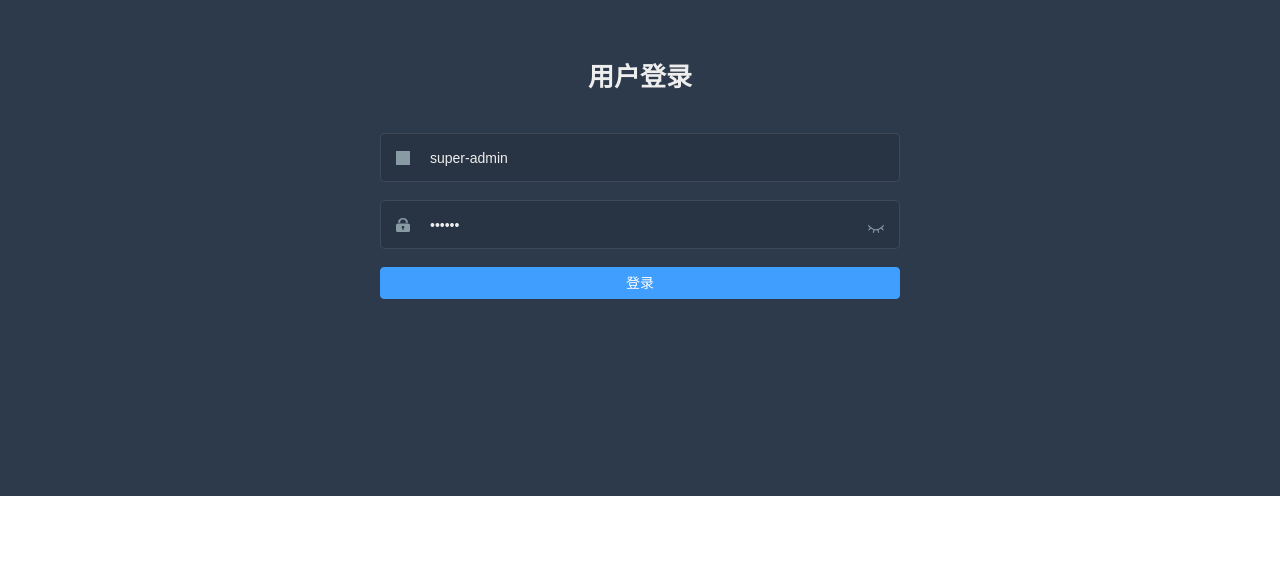
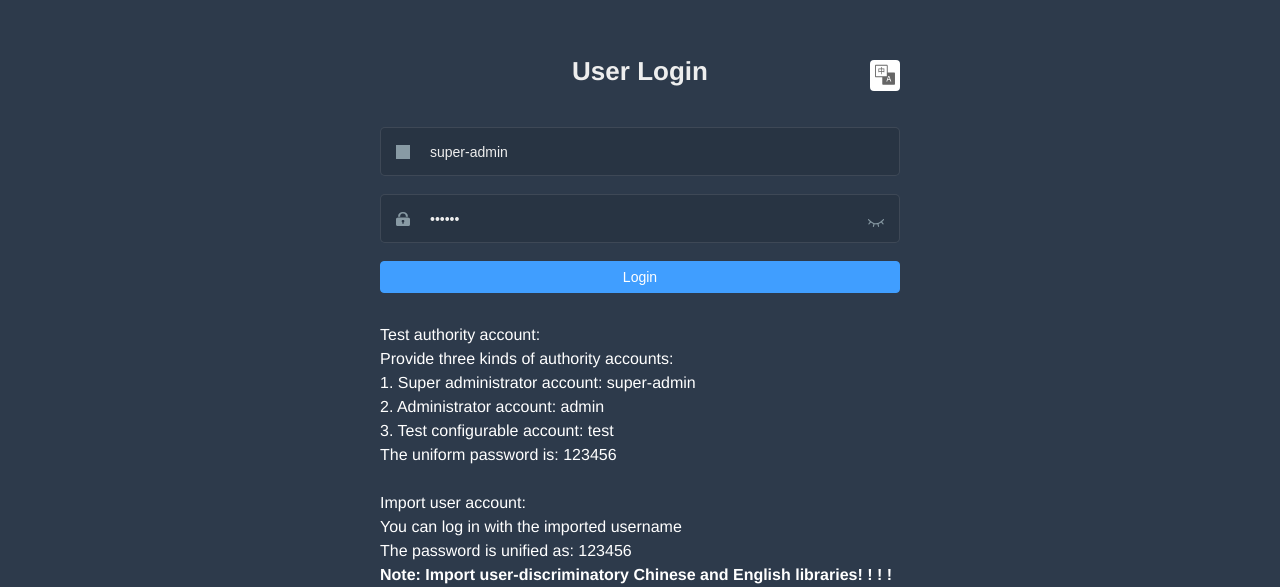
Before and after one commit to rubyyc/imooc-admin, a Vue app: page /#/login in a window 1280 px wide. Shown: the part 304-891 px from the top of the page. Before the commit the page ends 800 px from the top, so only its background shows below. Built offline with nearby package versions, Linux system fonts and the light colour scheme; grey boxes are pictures that could not be loaded.

Commit message:
feat: 登录页面的i18n修改

```diff
--- a/src/views/login/index.vue
+++ b/src/views/login/index.vue
@@ -2,7 +2,8 @@
   <div class="login-container">
     <el-form ref="loginFormRef" class="login-form" :model="loginForm" :rules="loginRules">
       <div class="title-container">
-        <h3 class="title">用户登录</h3>
+        <h3 class="title">{{ $t('msg.login.title') }}</h3>
+        <LangSelect class="lang-select"></LangSelect>
       </div>
       <el-form-item prop="username">
         <span class="svg-container">
@@ -23,14 +24,19 @@
         </span>
       </el-form-item>
 
-      <el-button type="primary" style="width:100%;margin-bottom:30px;" :loading="loading" @click="handlerLogin">登录</el-button>
+      <el-button type="primary" style="width:100%;margin-bottom:30px;" :loading="loading" @click="handlerLogin">{{ $t('msg.login.loginBtn') }}</el-button>
+      <div class="tips" v-html="$t('msg.login.desc')"></div>
     </el-form>
   </div>
 </template>
 <script setup>
+import { useI18n } from 'vue-i18n'
 import { ref } from 'vue'
 import { useStore } from 'vuex'
 import { validatePassword } from './rules'
+import LangSelect from '@/components/LangSelect'
+const i18n = useI18n()
+
 // 数据源
 const loginForm = ref({
   username: 'super-admin',
@@ -41,7 +47,7 @@ const loginRules = ref({
   username: [{
     required: true,
     trigger: 'blur',
-    message: '用户名为必填项'
+    message: i18n.t('msg.login.usernameRule')
   }],
   password: [{
     required: true,
@@ -125,6 +131,12 @@ $cursor: #fff;
 			caret-color: $cursor;
 		}
 	}
+	.tips {
+		font-size: 16px;
+		color: white;
+		line-height: 24px;
+	}
+
 	.svg-container {
 		padding: 6px 5px 6px 15px;
 		color: $dark_gray;
@@ -153,5 +165,15 @@ $cursor: #fff;
 		cursor: pointer;
 		user-select: none;
 	}
+	::v-deep .lang-select {
+    position: absolute;
+    top: 4px;
+    right: 0;
+    background-color: #fff;
+    font-size: 22px;
+    padding: 4px;
+    border-radius: 4px;
+    cursor: pointer;
+	}
 }
 </style>
--- a/src/views/login/rules.js
+++ b/src/views/login/rules.js
@@ -1,7 +1,8 @@
+import i18n from '@/i18n'
 export const validatePassword = () => {
   return (rule, value, callback) => {
     if (value.length < 6) {
-      callback(new Error('密码不能少于6位'))
+      callback(new Error(i18n.global.t('msg.login.passwordRule')))
     } else {
       callback()
     }
```
